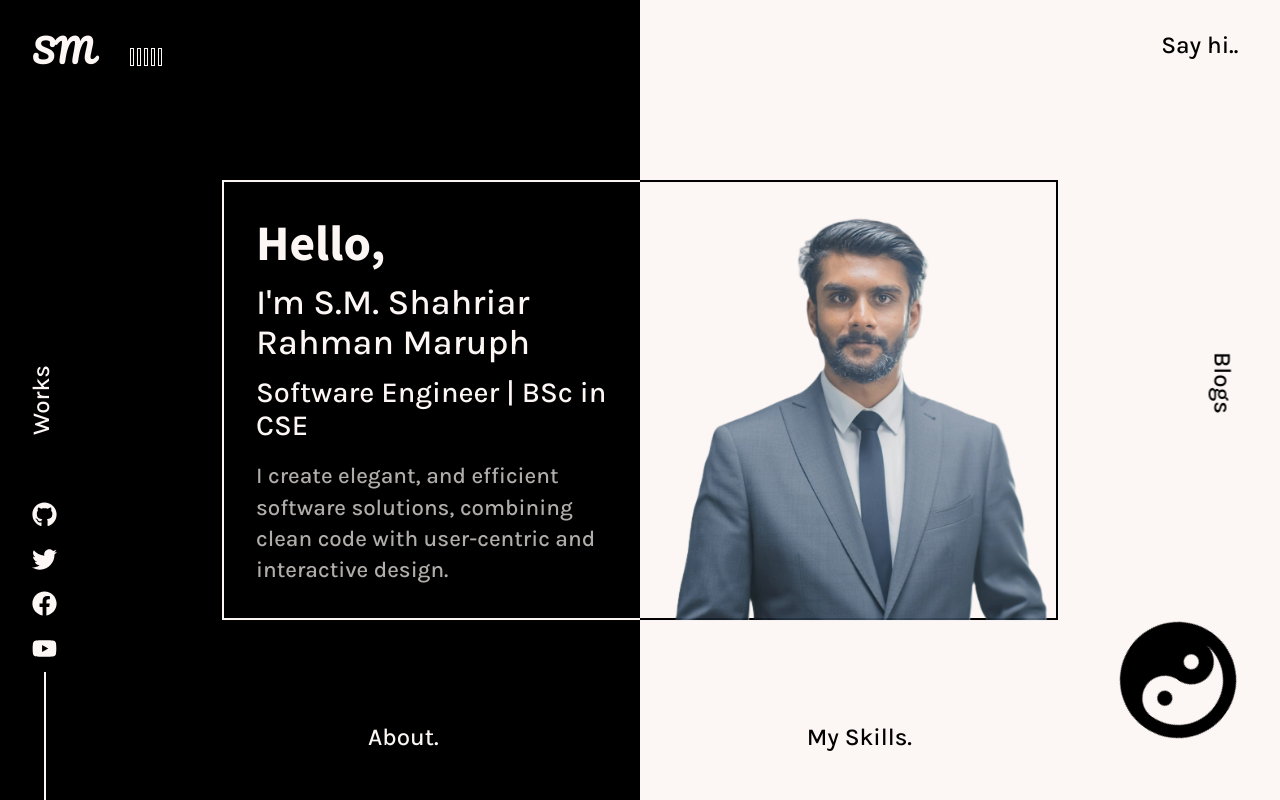
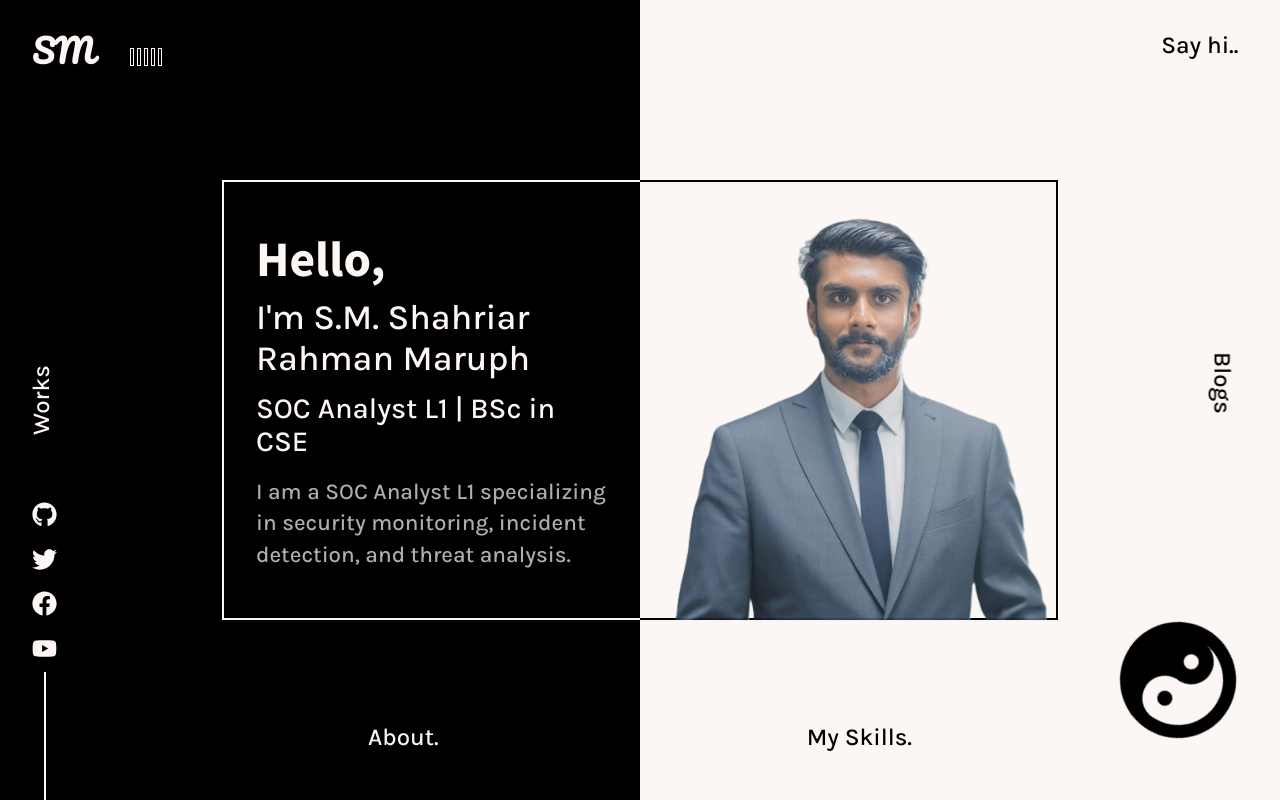
Before and after one commit to sm-maruph/smmaruph_portfolio, a React (Create React App) app: page / in a window 1280 px wide. Both pictures are taken after a click on the button "click here". Built offline with nearby package versions, Linux system fonts and the light colour scheme.

Commit message:
Update job title and description in Intro.js

```diff
--- a/src/components/Intro.js
+++ b/src/components/Intro.js
@@ -128,10 +128,9 @@ const Intro = () => {
         <Text>
           <h1>Hello,</h1>
           <h3>I'm S.M. Shahriar Rahman Maruph</h3>
-          <h4>Software Engineer | BSc in CSE</h4>
+          <h4>SOC Analyst L1 | BSc in CSE</h4>
           <h6>
-            I create elegant, and efficient software solutions, combining clean code
-            with user-centric and interactive design.
+           I am a SOC Analyst L1 specializing in security monitoring, incident detection, and threat analysis.
           </h6>
         </Text>
       </SubBox>
```
